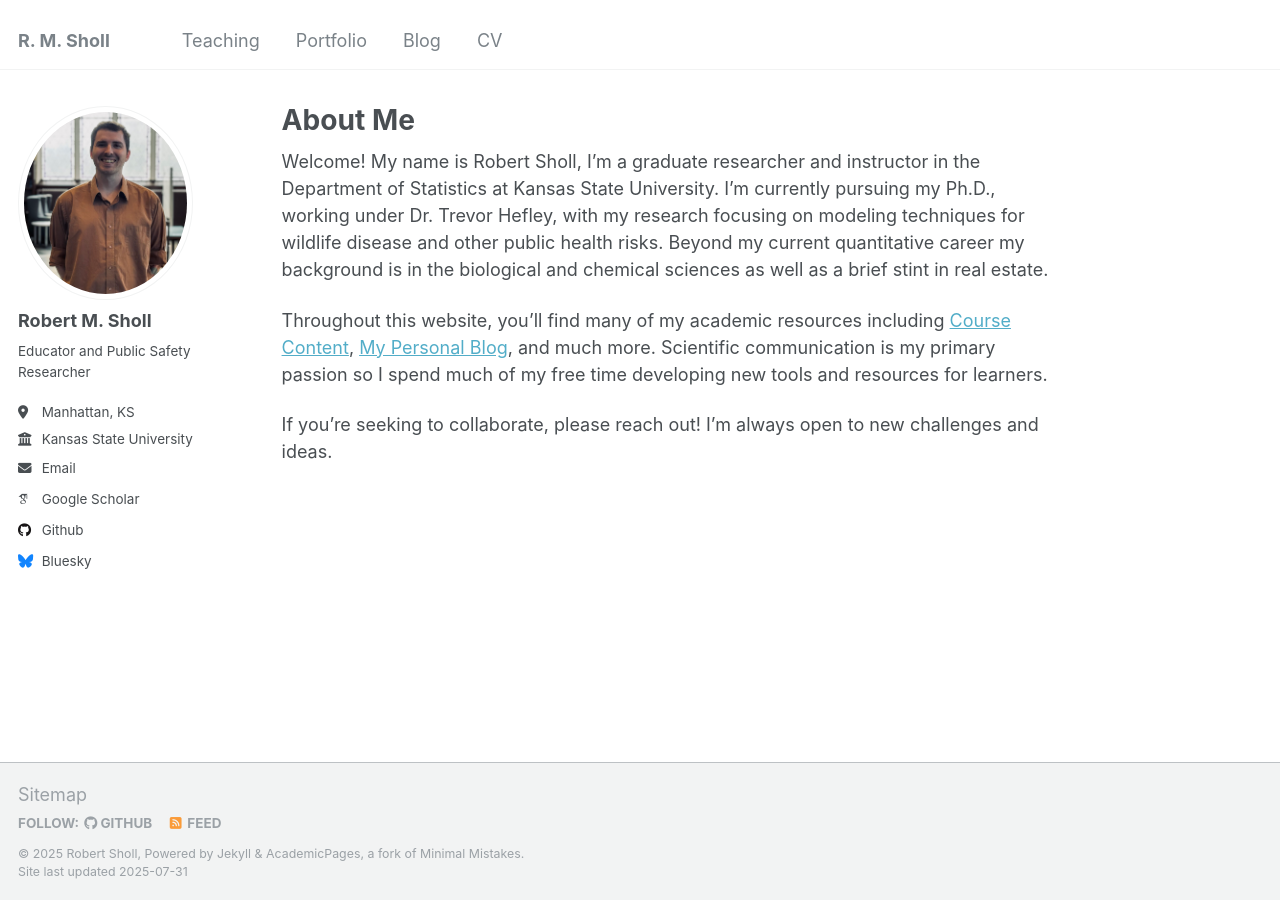
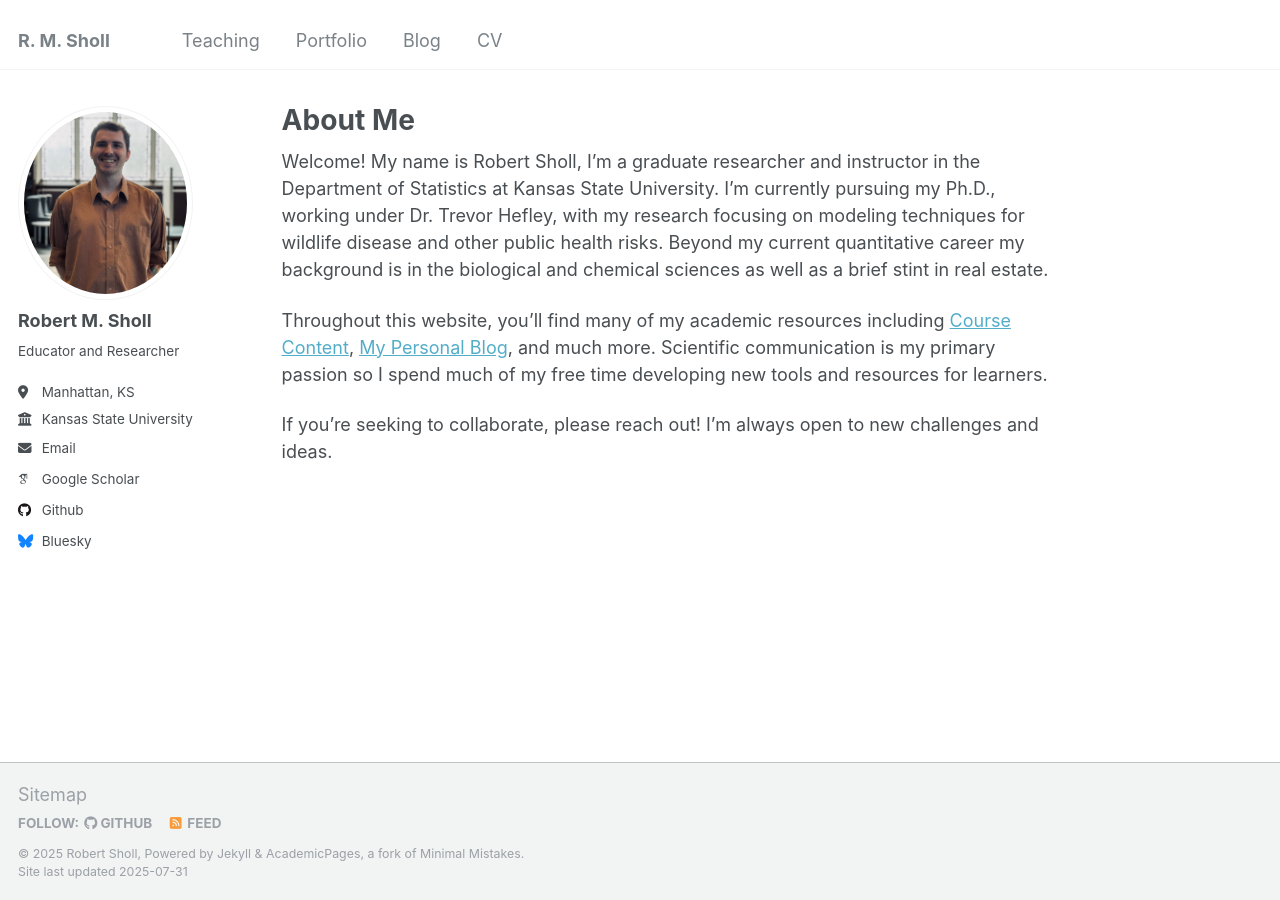
Before and after one commit to rmshksu/rmshksu.github.io, a Jekyll site: the page built from _pages/about.md, in a window 1280 px wide. Built offline with Jekyll 4.4.1, drawn with Linux system fonts in a browser that asks for light colours; some web fonts are replaced.

Commit message:
Update _config.yml

```diff
--- a/_config.yml
+++ b/_config.yml
@@ -11,7 +11,7 @@ locale                   : "en-US"
 title                    : "R. M. Sholl"
 title_separator          : "-"
 name                     : &name "Robert Sholl"
-description              : &description "Educator and Public Safety Researcher"
+description              : &description "Educator and Researcher"
 url                      : https://rmshksu.github.io # the base hostname & protocol for your site e.g. "https://[your GitHub username].github.io"
 baseurl                  : "" # the subpath of your site, e.g. "/blog"
 repository               : "rmshksu/rmshksu.github.io"
@@ -24,7 +24,7 @@ author:
   avatar           : "profilepic.jpeg"
   name             : "Robert M. Sholl"
   pronouns         : # example: "she/her"
-  bio              : "Educator and Public Safety Researcher"
+  bio              : "Educator and Researcher"
   location         : "Manhattan, KS"
   employer         : "Kansas State University"
   uri              : # URL
```
